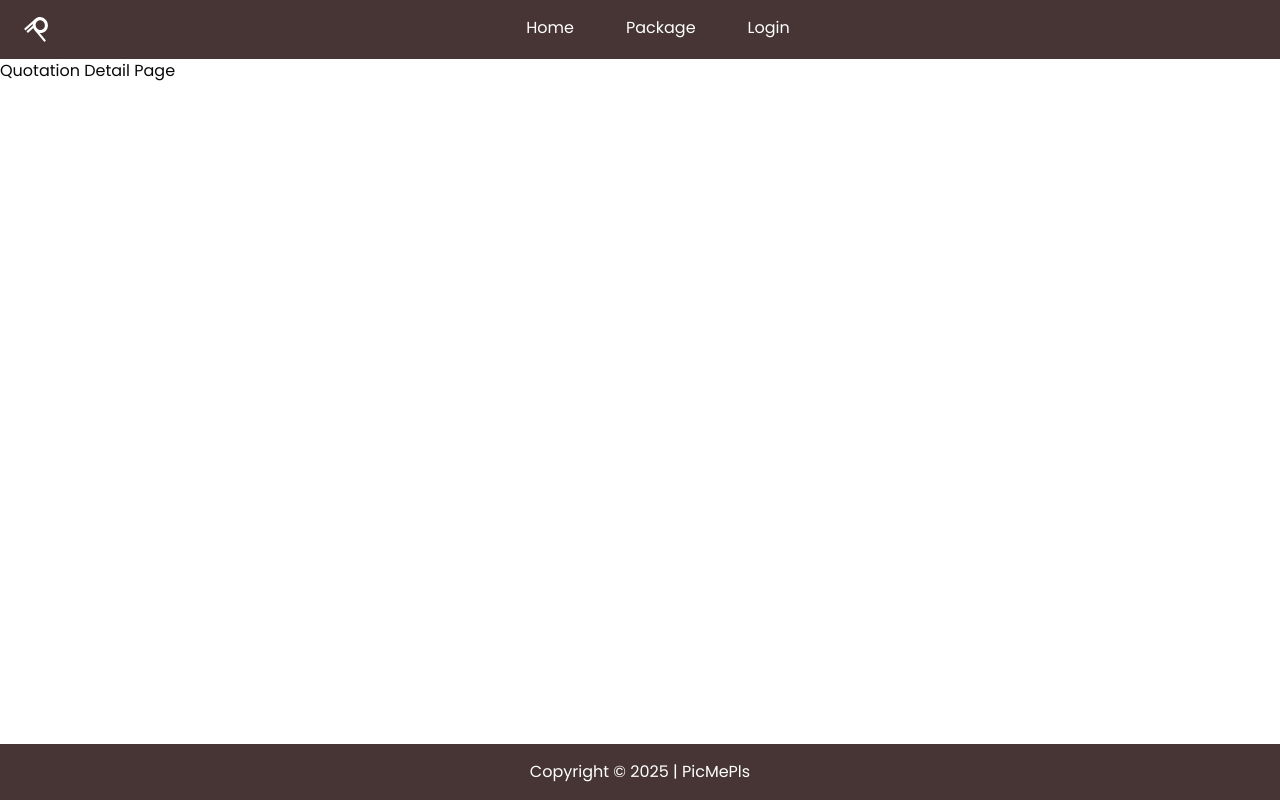
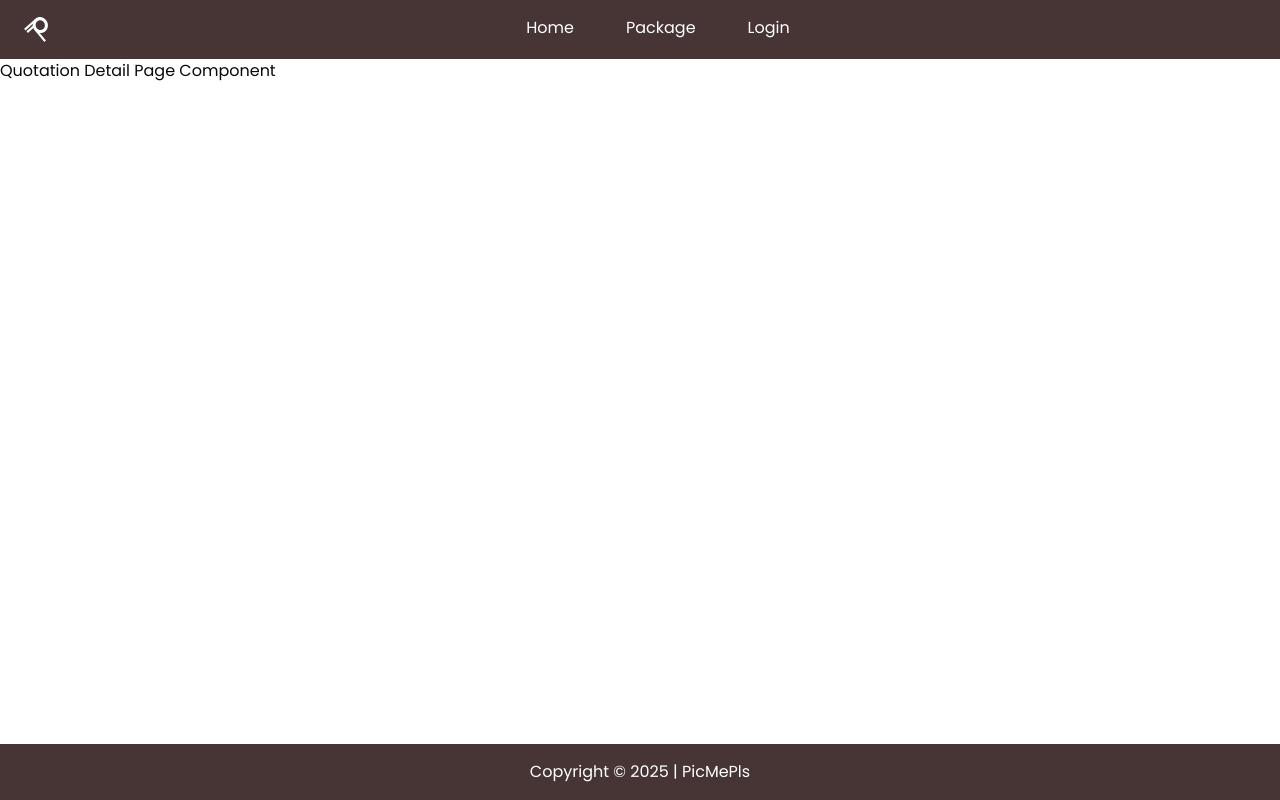
Before and after one commit to CP-RektMart/pic-me-pls-frontend, a Next.js app: page /quotation/1 in a window 1280 px wide. Built offline with nearby package versions, Linux system fonts and the light colour scheme; no server answers; some icons are missing.

Commit message:
chore: initialise quotation detail page component

```diff
--- a/src/app/quotation/[quotationID]/page.tsx
+++ b/src/app/quotation/[quotationID]/page.tsx
@@ -1,3 +1,5 @@
+import QuotationDetail from '@/components/quotation-detail-page/quotation-detail'
+
 export default function QuotationDetailPage() {
-  return <div>Quotation Detail Page</div>
+  return <QuotationDetail />
 }
--- /dev/null
+++ b/src/components/quotation-detail-page/quotation-detail.tsx
@@ -0,0 +1,3 @@
+export default function QuotationDetail() {
+  return <div>Quotation Detail Page Component</div>
+}
```
